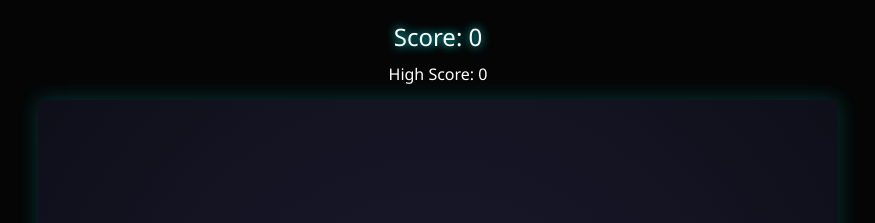
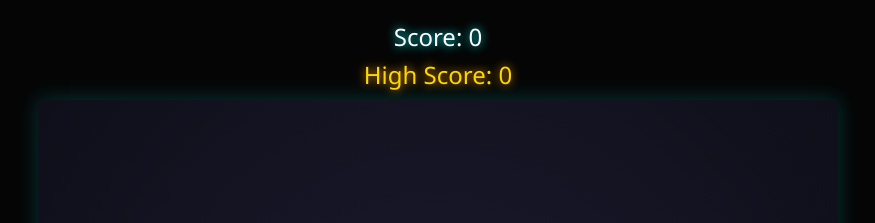
Before and after one commit to nittogiorgio80-dev/asteroid-voyager, a plain HTML site: page index.html in a window 1280 px wide. Shown: the top 223 px of the page, without its empty margins (202-1077 px from the left). Drawn offline with Linux system fonts and the light colour scheme.

Commit message:
Update style.css: Add high score and difficulty scaling

```diff
--- a/style.css
+++ b/style.css
@@ -31,10 +31,15 @@ canvas {
     text-align: center;
 }
 
-#score {
+#score, #high-score {
     font-size: 24px;
-    margin-bottom: 10px;
+    margin-bottom: 5px;
     text-shadow: 0 0 10px cyan;
+}
+
+#high-score {
+    color: #ffd700;
+    text-shadow: 0 0 10px orange;
 }
 
 #message {
```
